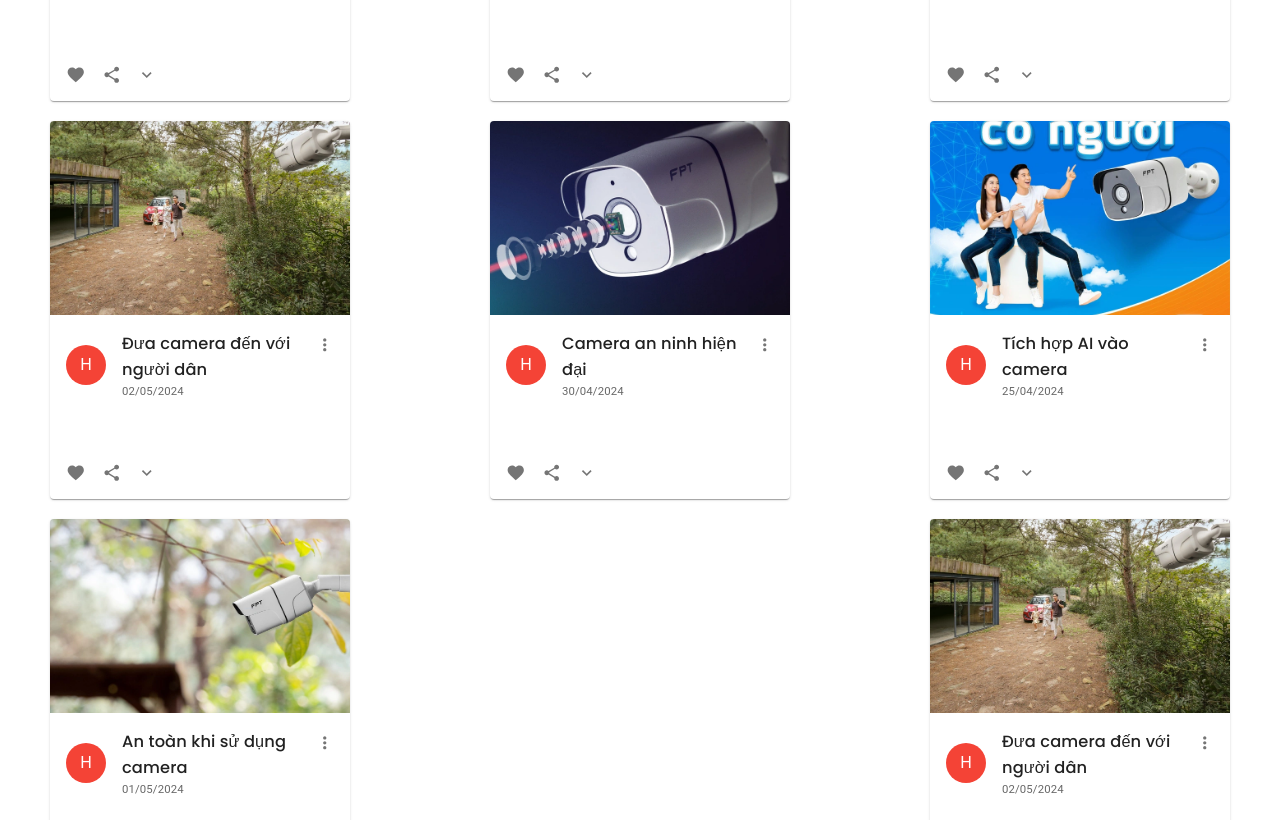
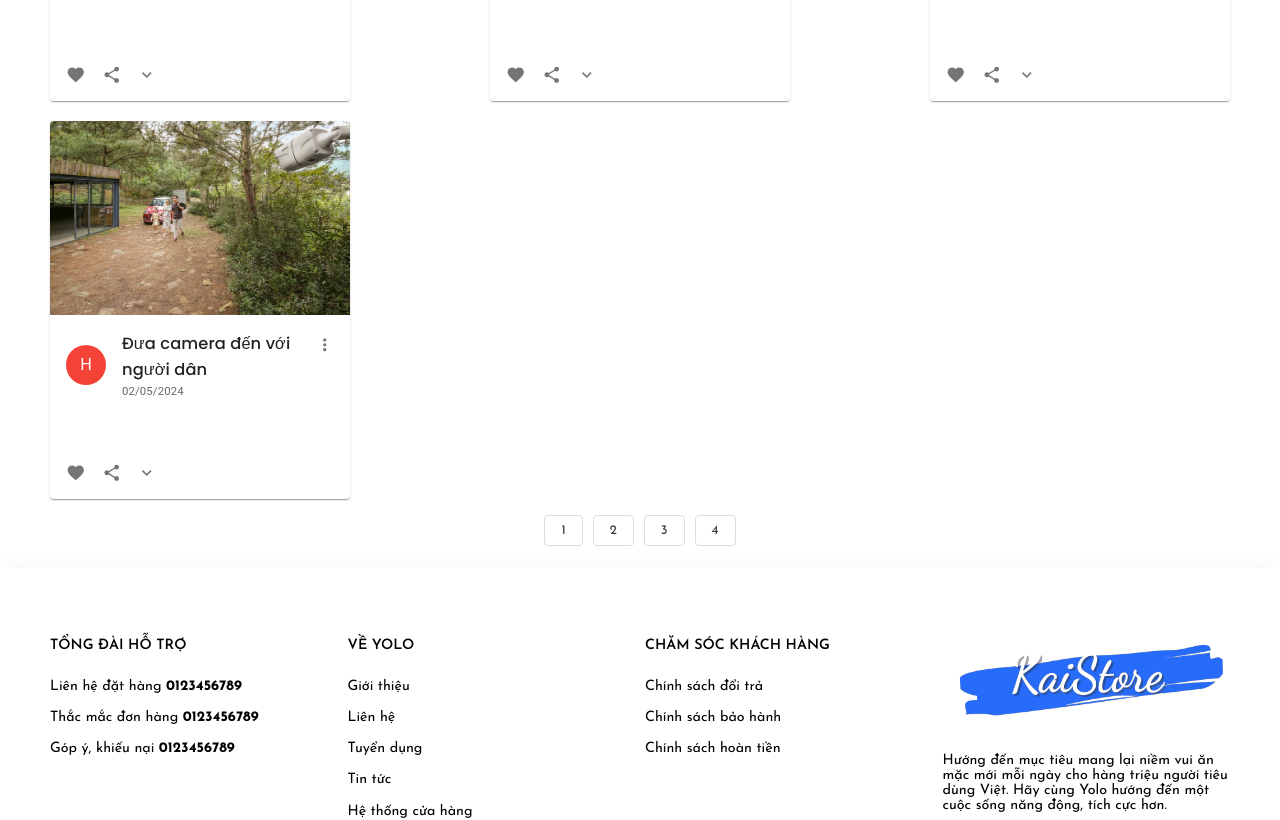
Before and after one commit to NhwTaho/camera-store, a React (Create React App) app: page /blog in a window 1280 px wide. Shown: the part 687-1507 px from the top of the page. Built offline with nearby package versions, Linux system fonts and the light colour scheme.

Commit message:
rename and fix pagination in blog

```diff
--- /dev/null
+++ b/src/assets/css/pagination.css
@@ -0,0 +1,28 @@
+.pagination-nav {
+    margin-top: 20px;
+    text-align: center;
+  }
+
+  .pagination-list {
+    display: flex;
+    justify-content: center;
+    list-style: none;
+    padding: 0;
+  }
+
+  .pagination-item {
+    margin: 5px;
+  }
+
+  .pagination-link {
+    padding: 8px 16px;
+    border: 1px solid #ddd;
+    border-radius: 4px;
+    text-decoration: none;
+    color: #333;
+    transition: color 0.3s;
+  }
+
+  .pagination-link:hover {
+    color: blue;
+  }
--- a/src/assets/fake-data/blogs.js
+++ b/src/assets/fake-data/blogs.js
@@ -58,7 +58,42 @@ const blogPosts = [
         id: 8,
         title: "Đưa camera đến với người dân",
         date: "02/05/2024",
+        image: '',
+        content: "Tại Việt Nam, FPT Telecom là đơn vị đầu tiên ứng dụng Cloud vào camera an ninh. Với lợi thế sở hữu Trung tâm dữ liệu (FPT Data Center) đạt chuẩn Tier 3 của Uptime Institute - hệ thống tiêu chuẩn đánh giá dữ liệu uy tín nhất trên thế giới, hình ảnh từ camera an ninh của FPT Camera IQ được đảm bảo an toàn theo tiêu chuẩn khắt khe nhất. Việc ứng dụng Cloud cũng giúp hệ thống camera trở nên đồng bộ, gọn nhẹ hơn. Người dùng không cần đầu tư thiết bị lưu trữ, chỉ cần gắn camera, kết nối mạng Internet là có thể sử dụng ngay. Hình ảnh từ camera có thể dễ dàng xem từ bất cứ đâu với độ phân giải Full HD và độ trễ gần như bằng 0. Việc quản lý camera có thể thực hiện trên smartphone, máy tính hay tivi. Ngoài ra, Sử dụng FPT Camera IQ được tích hợp cloud đồng nghĩa với việc khách hàng sẽ được hưởng chế độ chăm sóc khách hàng, bảo trì, bảo hành 24/7."
+    },
+    {
+        id: 9,
+        title: "Đưa camera đến với người dân",
+        date: "02/05/2024",
         image: img04,
+        content: "Tại Việt Nam, FPT Telecom là đơn vị đầu tiên ứng dụng Cloud vào camera an ninh. Với lợi thế sở hữu Trung tâm dữ liệu (FPT Data Center) đạt chuẩn Tier 3 của Uptime Institute - hệ thống tiêu chuẩn đánh giá dữ liệu uy tín nhất trên thế giới, hình ảnh từ camera an ninh của FPT Camera IQ được đảm bảo an toàn theo tiêu chuẩn khắt khe nhất. Việc ứng dụng Cloud cũng giúp hệ thống camera trở nên đồng bộ, gọn nhẹ hơn. Người dùng không cần đầu tư thiết bị lưu trữ, chỉ cần gắn camera, kết nối mạng Internet là có thể sử dụng ngay. Hình ảnh từ camera có thể dễ dàng xem từ bất cứ đâu với độ phân giải Full HD và độ trễ gần như bằng 0. Việc quản lý camera có thể thực hiện trên smartphone, máy tính hay tivi. Ngoài ra, Sử dụng FPT Camera IQ được tích hợp cloud đồng nghĩa với việc khách hàng sẽ được hưởng chế độ chăm sóc khách hàng, bảo trì, bảo hành 24/7."
+    },
+    {
+        id: 10,
+        title: "Camera an ninh hiện đại",
+        date: "30/04/2024",
+        image: img01,
+        content: "Theo báo cáo của 6w Research, Việt Nam thuộc top các nước có số lượng camera an ninh đạt tốc độ phát triển nhanh nhất khu vực, với tỷ lệ tăng trưởng lũy kế hàng năm đạt 12,4%, trong giai đoạn 2016 - 2021 Dịch bệnh khiến nhu cầu về camera an ninh ngày càng tăng, khi nhiều gia đình, văn phòng, xí nghiệp cần camera an ninh phục vụ việc giám sát từ xa. công nghệ lưu trữ an toàn và tính năng cảnh báo thông minh là hai yếu tố được quan tâm hàng đầu khi chọn mua camera an ninh trong giai đoạn này."
+    },
+    {
+        id: 11,
+        title: "Tích hợp AI vào camera",
+        date: "25/04/2024",
+        image: img02,
+        content:"Trước đây, các loại camera an ninh chủ yếu đóng vai trò là thiết bị giám sát bị động. Tức sau khi có sự cố xảy ra, người dùng mới mở camera để quan sát lại sự việc. Một số nơi có yêu cầu bảo vệ cao hơn, thường cần một đội ngũ nhân sự để giám sát camera. Tuy nhiên hạn chế của phương thức này là tốn thêm nhiều chi phí, vẫn có thể xảy ra sai sót, đồng thời gây khó khăn khi triển khai trên quy mô lớn. Để giải quyết tình trạng này, FPT Telecom phát triển công nghệ trí tuệ nhân tạo, cho phép camera có thể thay thế con người trong việc giám sát. Điểm vượt trội của AI trên FPT Camera IQ là khả năng phân biệt được chuyển động đó là của người hay vật thể, từ đó chủ động đưa ra cảnh báo đúng mục đích"
+    },
+    {
+        id: 12,
+        title: "An toàn khi sử dụng camera",
+        date: "01/05/2024",
+        image: img03,
+        content: "Dù là doanh nghiệp hay người dùng cá nhân, bảo mật dữ liệu là điều tối quan trọng, đặc biệt với các thiết bị giám sát như camera. Các phương thức lưu trữ truyền thống như thẻ nhớ hoặc ổ cứng ngày càng bộc lộ nhiều rủi ro, như: có thể bị hỏng hóc dẫn đến mất dữ liệu do các yếu tố tác động từ bên ngoài; kẻ xấu đánh cắp dữ liệu nhằm lấy thông tin hoặc tiêu hủy bằng chứng. Ngoài ra, các thiết bị lưu trữ này thường có tuổi thọ giới hạn, đồng thời khiến người dùng phải tốn nhiều thao tác, chi phí nếu muốn nâng cấp. Trên thế giới, phương thức truyền thống này đang dần được thay thế bằng công nghệ điện toán đám mây"
+    },
+    {
+        id: 13,
+        title: "Đưa camera đến với người dân",
+        date: "02/05/2024",
+        image: '',
         content: "Tại Việt Nam, FPT Telecom là đơn vị đầu tiên ứng dụng Cloud vào camera an ninh. Với lợi thế sở hữu Trung tâm dữ liệu (FPT Data Center) đạt chuẩn Tier 3 của Uptime Institute - hệ thống tiêu chuẩn đánh giá dữ liệu uy tín nhất trên thế giới, hình ảnh từ camera an ninh của FPT Camera IQ được đảm bảo an toàn theo tiêu chuẩn khắt khe nhất. Việc ứng dụng Cloud cũng giúp hệ thống camera trở nên đồng bộ, gọn nhẹ hơn. Người dùng không cần đầu tư thiết bị lưu trữ, chỉ cần gắn camera, kết nối mạng Internet là có thể sử dụng ngay. Hình ảnh từ camera có thể dễ dàng xem từ bất cứ đâu với độ phân giải Full HD và độ trễ gần như bằng 0. Việc quản lý camera có thể thực hiện trên smartphone, máy tính hay tivi. Ngoài ra, Sử dụng FPT Camera IQ được tích hợp cloud đồng nghĩa với việc khách hàng sẽ được hưởng chế độ chăm sóc khách hàng, bảo trì, bảo hành 24/7."
     },
 
--- /dev/null
+++ b/src/components/Pagination.jsx
@@ -0,0 +1,29 @@
+import React from 'react';
+import '../assets/css/pagination.css'; // Import file CSS vào component
+
+const Pagination = ({ postsPerPage, totalPosts, paginate }) => {
+  const pageNumbers = [];
+
+  for (let i = 1; i <= Math.ceil(totalPosts / postsPerPage); i++) {
+    pageNumbers.push(i);
+  }
+
+  return (
+    <nav className="pagination-nav"> {/* Sử dụng class từ file CSS */}
+      <ul className="pagination-list"> {/* Sử dụng class từ file CSS */}
+        {pageNumbers.map((number) => (
+          <li key={number} className="pagination-item"> {/* Sử dụng class từ file CSS */}
+            <a
+              href="#"
+              onClick={() => paginate(number)}
+              className="pagination-link" >
+              {number}
+            </a>
+          </li>
+        ))}
+      </ul>
+    </nav>
+  );
+};
+
+export default Pagination;
--- a/src/pages/Blog.jsx
+++ b/src/pages/Blog.jsx
@@ -1,4 +1,4 @@
-import React from 'react';
+import React, { useState } from 'react';
 import { styled } from '@mui/material/styles';
 import Card from '@mui/material/Card';
 import CardHeader from '@mui/material/CardHeader';
@@ -17,7 +17,7 @@ import MoreVertIcon from '@mui/icons-material/MoreVert';
 import blogPosts from '../assets/fake-data/blogs';
 import Helmet from '../components/Helmet';
 import Breadcrumb from '../components/Breadcrumb';
-
+import Pagination from '../components/Pagination'; // Import component phân trang
 
 const Container = styled('div')({
   display: 'flex',
@@ -35,12 +35,25 @@ const StyledTypography = styled(Typography)({
 });
 
 export default function RecipeReviewCard() {
-  const [expanded, setExpanded] = React.useState(false);
-  const [likedPosts, setLikedPosts] = React.useState([]);
+  const [currentPage, setCurrentPage] = useState(1);
+  const postsPerPage = 4;
 
-  const handleExpandClick = () => {
-    setExpanded(!expanded);
+  // Tính chỉ số bài viết đầu tiên và cuối cùng của trang hiện tại
+  const indexOfLastPost = currentPage * postsPerPage;
+  const indexOfFirstPost = indexOfLastPost - postsPerPage;
+  const currentPosts = blogPosts.slice(indexOfFirstPost, indexOfLastPost);
+
+  const [expandedState, setExpandedState] = useState({}); // Lưu trạng thái mở rộng của từng card
+
+  const handleExpandClick = (postId) => {
+    setExpandedState((prevExpanded) => {
+      const newExpandedState = { ...prevExpanded };
+      newExpandedState[postId] = !prevExpanded[postId];
+      return newExpandedState;
+    });
   };
+
+  const [likedPosts, setLikedPosts] = useState([]);
 
   const handleLikeClick = (postId) => {
     if (likedPosts.includes(postId)) {
@@ -50,11 +63,13 @@ export default function RecipeReviewCard() {
     }
   };
 
+  const paginate = (pageNumber) => setCurrentPage(pageNumber);
+
   return (
     <Helmet title='Blog'>
       <Breadcrumb title="Blog" link="Blog" slug="/blog"/>
       <Container>
-      {blogPosts.map((post) => (
+        {currentPosts.map((post) => (
           <StyledCard key={post.id}>
             <CardMedia
               component="img"
@@ -73,7 +88,7 @@ export default function RecipeReviewCard() {
                   <MoreVertIcon />
                 </IconButton>
               }
-            title={<StyledTypography variant="h6" component="div">{post.title} </StyledTypography>}
+              title={<StyledTypography variant="h6" component="div">{post.title}</StyledTypography>}
               subheader={post.date}
             />
             <CardContent>
@@ -87,32 +102,35 @@ export default function RecipeReviewCard() {
                 onClick={() => handleLikeClick(post.id)}
               >
                 <FavoriteIcon color={likedPosts.includes(post.id) ? 'error' : 'inherit'} />
-
               </IconButton>
               <IconButton aria-label="share">
                 <ShareIcon />
               </IconButton>
               <IconButton
                 aria-label="show more"
-              onClick={handleExpandClick}
-              aria-expanded={expanded}
+                onClick={() => handleExpandClick(post.id)} // Truyền post.id vào hàm handleExpandClick
+                aria-expanded={expandedState[post.id]} // Sử dụng trạng thái mở rộng của card tương ứng
               >
                 <ExpandMoreIcon />
               </IconButton>
             </CardActions>
-          <Collapse in={expanded} timeout="auto" unmountOnExit>
+            <Collapse in={expandedState[post.id]} timeout="auto" unmountOnExit>
               <CardContent>
                 <StyledTypography paragraph variant="body1" textAlign="justify">{post.content}</StyledTypography>
                 <StyledTypography paragraph textAlign="justify">
-
+                  {/* Nội dung chi tiết của blog */}
                 </StyledTypography>
               </CardContent>
             </Collapse>
           </StyledCard>
         ))}
       </Container>
-
+      {/* Sử dụng component Pagination */}
+      <Pagination
+        postsPerPage={postsPerPage}
+        totalPosts={blogPosts.length}
+        paginate={paginate}
+      />
     </Helmet>
-
   );
 }
```
Also changed, not shown: src/components/PaginationRounded.jsx (deleted, +0 -12 lines). Lines whose indentation alone changed are shown as unchanged.
